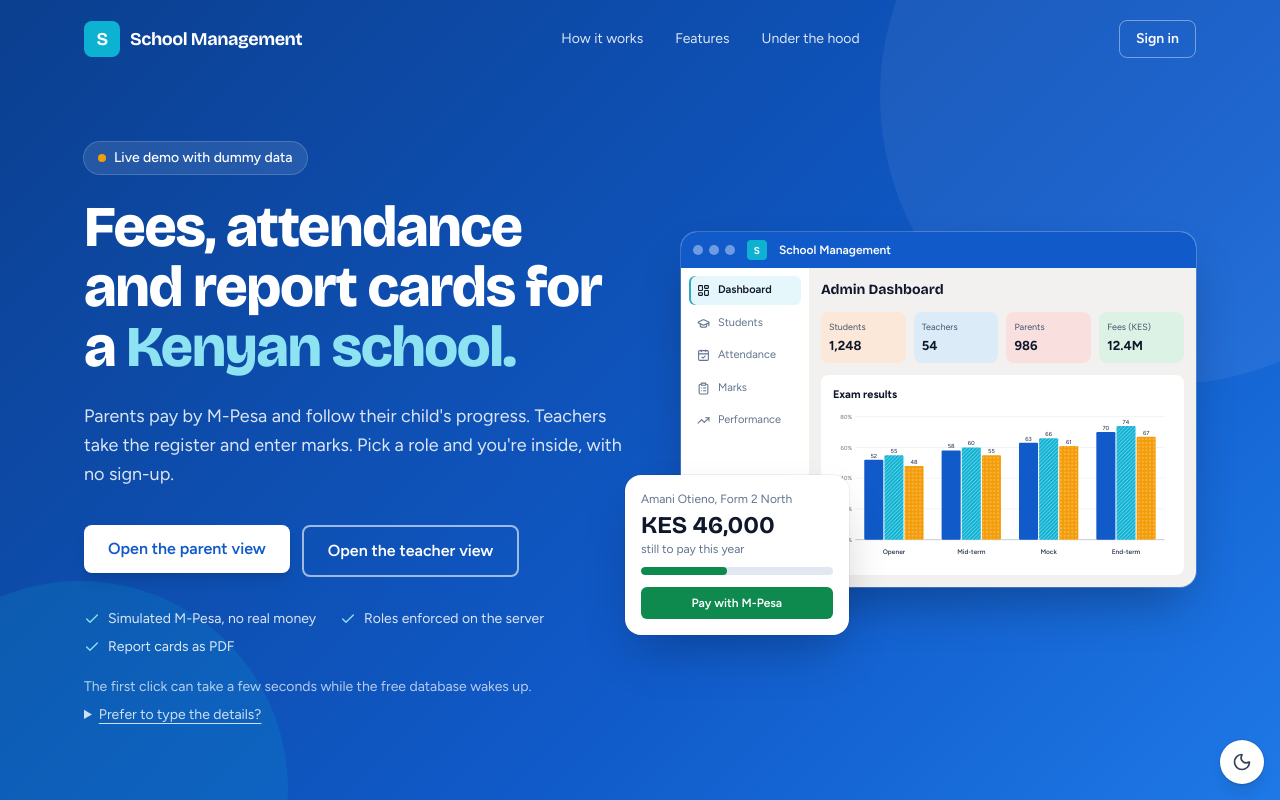
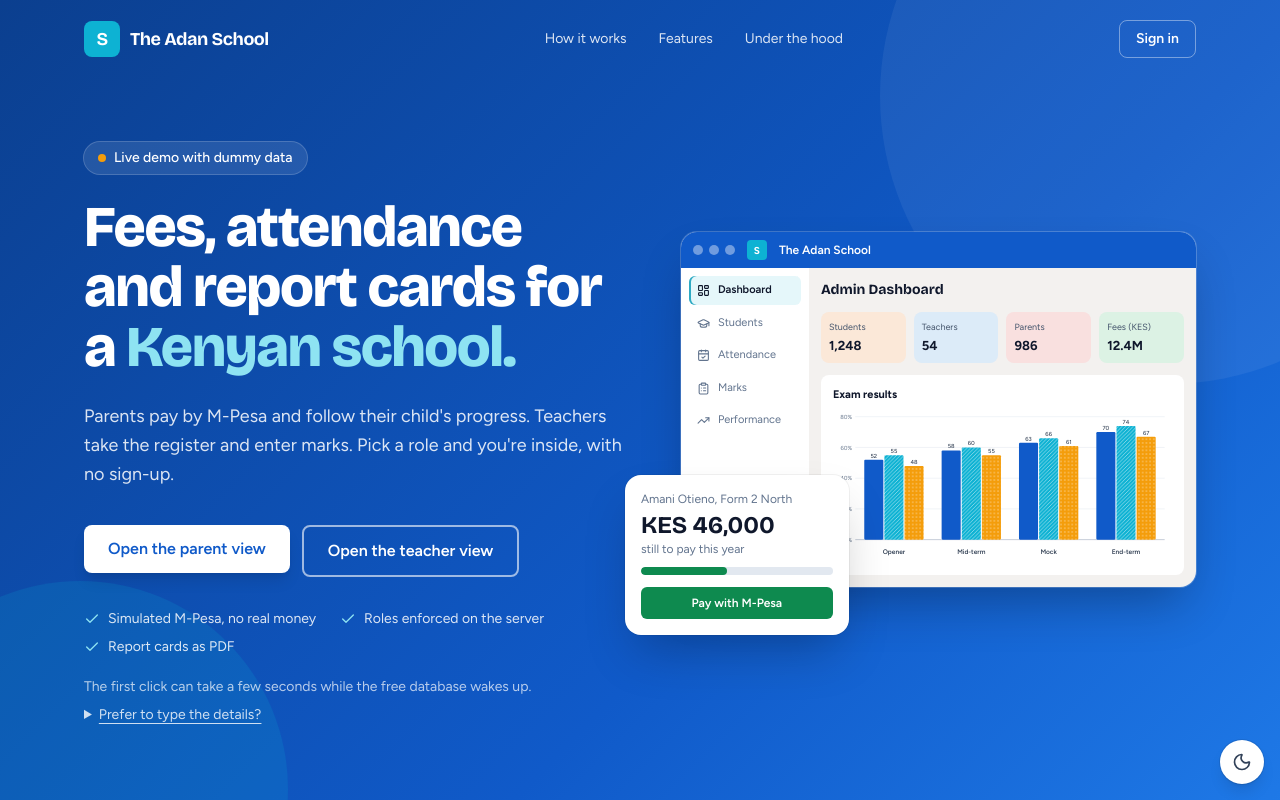
Before and after one commit to s-mutisya66/school-web, a Next.js app: page / in a window 1280 px wide. Shown: the top 800 px of the page. Built offline with nearby package versions, Linux system fonts and the light colour scheme.

Commit message:
UI & UX design update

```diff
--- a/src/app/globals.css
+++ b/src/app/globals.css
@@ -1,10 +1,10 @@
 @import "tailwindcss";
 
 @theme {
-  --color-brand: #105ac9;    /* header, primary buttons, big numbers */
-  --color-accent: #0db2d3;   /* active menu item, highlights */
-  --color-accent-dark: #173a8b; /* text on accent tints */
-  --color-canvas: #F3ECE7;   /* page background behind the white cards */
+  --color-brand: #105ac9;
+  --color-accent: #0db2d3;
+  --color-accent-dark: #173a8b;
+  --color-canvas: #F3ECE7;
 }
 
 @theme inline {
@@ -20,7 +20,6 @@
 body {
   background: var(--color-canvas);
   color: #1e293b;
-  /* Tailwind v4 will now pick up --font-sans automatically */
 }
 
 .theme-fixed {
--- a/src/app/page.tsx
+++ b/src/app/page.tsx
@@ -9,7 +9,7 @@
 const display = Bricolage_Grotesque({ subsets: ["latin"], weight: ["600", "700", "800"], variable: "--font-display" });
 const body = Figtree({ subsets: ["latin"] });
 
-const NAME = "School Management";
+const NAME = "The Adan School ";
 const AUTHOR = "Sidney Mutisya";
 const CONTACT_HREF = "";
 
--- a/src/components/app-shell.tsx
+++ b/src/components/app-shell.tsx
@@ -9,7 +9,7 @@
 const display = Bricolage_Grotesque({ subsets: ["latin"], weight: ["600", "700", "800"], variable: "--font-display" });
 const body = Figtree({ subsets: ["latin"] });
 
-const BRAND = "School Management";
+const BRAND = "The Adan School";
 type Role = "ADMIN" | "TEACHER" | "PARENT";
 
 const NAV = [
@@ -26,7 +26,6 @@
 
 const initials = (name: string) => name.split(/\s+/).filter(Boolean).slice(0, 2).map((p) => p[0]!.toUpperCase()).join("");
 
-/** The frame around every signed-in staff and parent home page: dark header, sidebar, content. */
 export function AppShell({ children }: { children: React.ReactNode }) {
   const pathname = usePathname();
   const router = useRouter();
--- a/src/components/demo-login.tsx
+++ b/src/components/demo-login.tsx
@@ -6,7 +6,6 @@
 type Tone = "solid" | "outline" | "light" | "lightOutline";
 type Props = { email: string; password: string; label: string; tone: Tone };
 
-// The colours come from CSS variables set on the page (--brand, --brand-deep), so restyling is one edit.
 const TONES: Record<Tone, string> = {
   solid: "bg-[var(--brand)] text-white hover:bg-[var(--brand-deep)] focus-visible:outline-[var(--brand)]",
   outline: "border-2 border-[var(--brand)] text-[var(--brand)] hover:bg-[var(--brand)] hover:text-white focus-visible:outline-[var(--brand)]",
@@ -14,7 +13,6 @@
   lightOutline: "border-2 border-white/60 text-white hover:bg-white/10 focus-visible:outline-white",
 };
 
-/** One-click sign-in for the public demo accounts. */
 export function DemoLogin({ email, password, label, tone }: Props) {
   const router = useRouter();
   const [busy, setBusy] = useState(false);
--- a/src/components/empty-state.tsx
+++ b/src/components/empty-state.tsx
@@ -1,6 +1,5 @@
 type Kind = "chart" | "people" | "calendar" | "document";
 
-// Small line illustrations in the brand blue. Colours are literal so the dark-mode generator can adapt them.
 function Illustration({ kind }: { kind: Kind }) {
   const stroke = { stroke: "#105AC9", strokeWidth: 2.5, strokeLinecap: "round" as const, strokeLinejoin: "round" as const, fill: "none" };
   return (
@@ -41,7 +40,6 @@
   );
 }
 
-/** What to show instead of a blank area: a small picture, a plain sentence, and (when there is one) the next step. */
 export function EmptyState({ kind = "document", title, text, action, compact }: {
   kind?: Kind; title: string; text: string; action?: { label: string; href: string }; compact?: boolean;
 }) {
--- a/src/components/hero-preview.tsx
+++ b/src/components/hero-preview.tsx
@@ -15,7 +15,6 @@
   { label: "Performance", icon: TrendingUp },
 ];
 
-/** A decorative preview of the product: the admin dashboard, with a parent's fee card laid over its corner. */
 export function HeroPreview() {
   return (
     <figure className="relative mx-auto w-full max-w-[34rem] sm:pb-12">
@@ -23,7 +22,7 @@
         <div className="flex h-9 items-center gap-3 bg-[var(--brand)] px-3">
           <span className="flex gap-1.5"><i className="size-2.5 rounded-full bg-white/40" /><i className="size-2.5 rounded-full bg-white/40" /><i className="size-2.5 rounded-full bg-white/40" /></span>
           <span className="flex size-5 items-center justify-center rounded bg-[var(--accent)] text-[10px] font-bold text-white">S</span>
-          <span className="text-xs font-semibold text-white">School Management</span>
+          <span className="text-xs font-semibold text-white">The Adan School</span>
         </div>
         <div className="flex">
           <div className="hidden w-32 shrink-0 space-y-1 bg-white p-2 sm:block">
```
